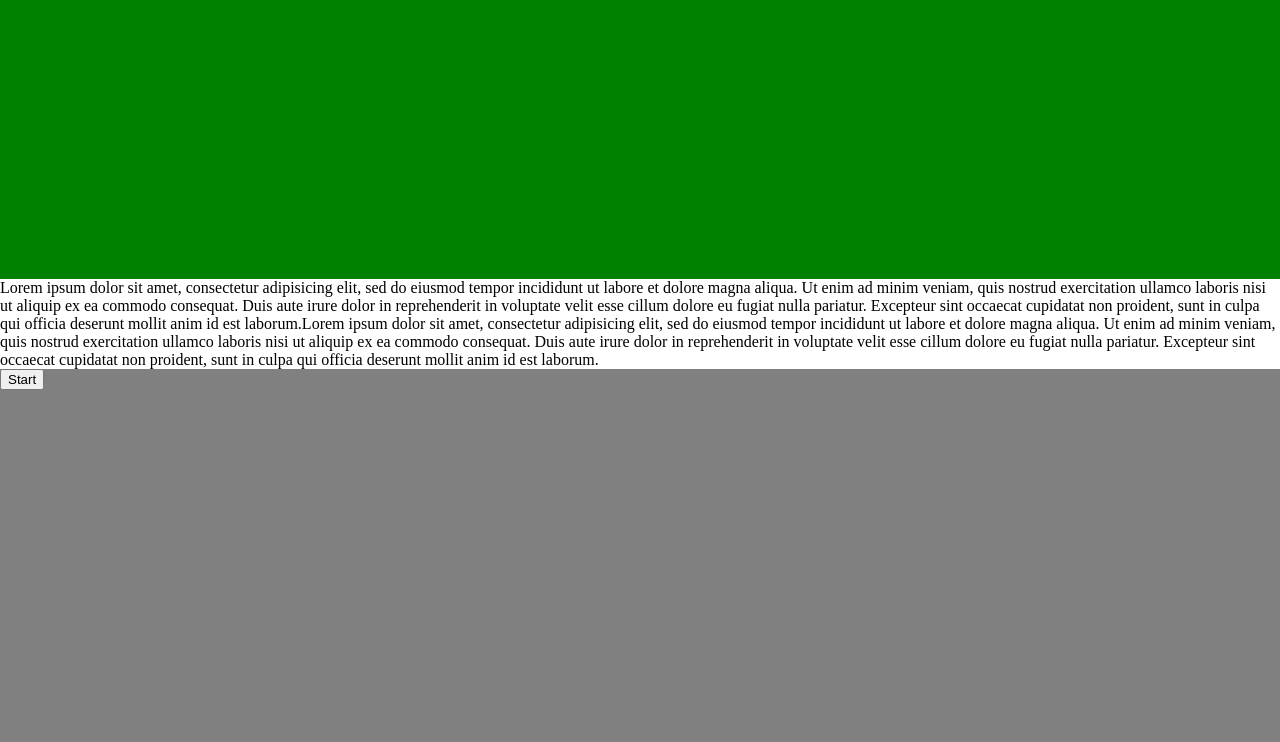
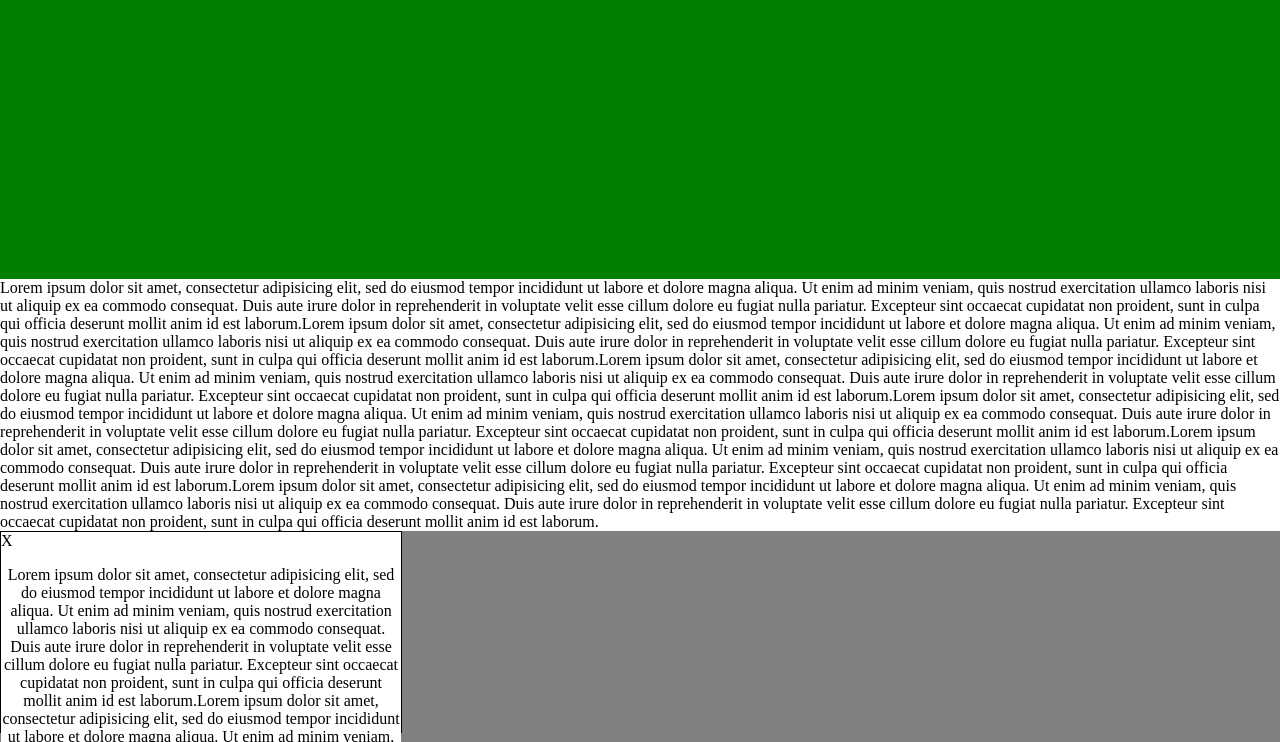
Before and after one commit to mwelshy/workshopmodal, a plain HTML site: page index.html in a window 1280 px wide. Shown: the part 58-800 px from the top of the page. Drawn offline with Linux system fonts and the light colour scheme.

Commit message:
got modal to appear on a delay, and close by user

```diff
--- a/index.html
+++ b/index.html
@@ -37,6 +37,26 @@
 				quis nostrud exercitation ullamco laboris nisi ut aliquip ex ea commodo
 				consequat. Duis aute irure dolor in reprehenderit in voluptate velit esse
 				cillum dolore eu fugiat nulla pariatur. Excepteur sint occaecat cupidatat non
+				proident, sunt in culpa qui officia deserunt mollit anim id est laborum.Lorem ipsum dolor sit amet, consectetur adipisicing elit, sed do eiusmod
+				tempor incididunt ut labore et dolore magna aliqua. Ut enim ad minim veniam,
+				quis nostrud exercitation ullamco laboris nisi ut aliquip ex ea commodo
+				consequat. Duis aute irure dolor in reprehenderit in voluptate velit esse
+				cillum dolore eu fugiat nulla pariatur. Excepteur sint occaecat cupidatat non
+				proident, sunt in culpa qui officia deserunt mollit anim id est laborum.Lorem ipsum dolor sit amet, consectetur adipisicing elit, sed do eiusmod
+				tempor incididunt ut labore et dolore magna aliqua. Ut enim ad minim veniam,
+				quis nostrud exercitation ullamco laboris nisi ut aliquip ex ea commodo
+				consequat. Duis aute irure dolor in reprehenderit in voluptate velit esse
+				cillum dolore eu fugiat nulla pariatur. Excepteur sint occaecat cupidatat non
+				proident, sunt in culpa qui officia deserunt mollit anim id est laborum.Lorem ipsum dolor sit amet, consectetur adipisicing elit, sed do eiusmod
+				tempor incididunt ut labore et dolore magna aliqua. Ut enim ad minim veniam,
+				quis nostrud exercitation ullamco laboris nisi ut aliquip ex ea commodo
+				consequat. Duis aute irure dolor in reprehenderit in voluptate velit esse
+				cillum dolore eu fugiat nulla pariatur. Excepteur sint occaecat cupidatat non
+				proident, sunt in culpa qui officia deserunt mollit anim id est laborum.Lorem ipsum dolor sit amet, consectetur adipisicing elit, sed do eiusmod
+				tempor incididunt ut labore et dolore magna aliqua. Ut enim ad minim veniam,
+				quis nostrud exercitation ullamco laboris nisi ut aliquip ex ea commodo
+				consequat. Duis aute irure dolor in reprehenderit in voluptate velit esse
+				cillum dolore eu fugiat nulla pariatur. Excepteur sint occaecat cupidatat non
 				proident, sunt in culpa qui officia deserunt mollit anim id est laborum.</p>
 
 
@@ -58,12 +78,21 @@
 
 
 
-	<button id="myBtn">Start</button>
 
 	<div id="myModal" class="modal">
 		<div class="modal-content">
-			<span class="close">x</span>
-				<p>Modal Text</p>
+			<span class="close">X</span>
+				<p>Lorem ipsum dolor sit amet, consectetur adipisicing elit, sed do eiusmod
+				tempor incididunt ut labore et dolore magna aliqua. Ut enim ad minim veniam,
+				quis nostrud exercitation ullamco laboris nisi ut aliquip ex ea commodo
+				consequat. Duis aute irure dolor in reprehenderit in voluptate velit esse
+				cillum dolore eu fugiat nulla pariatur. Excepteur sint occaecat cupidatat non
+				proident, sunt in culpa qui officia deserunt mollit anim id est laborum.Lorem ipsum dolor sit amet, consectetur adipisicing elit, sed do eiusmod
+				tempor incididunt ut labore et dolore magna aliqua. Ut enim ad minim veniam,
+				quis nostrud exercitation ullamco laboris nisi ut aliquip ex ea commodo
+				consequat. Duis aute irure dolor in reprehenderit in voluptate velit esse
+				cillum dolore eu fugiat nulla pariatur. Excepteur sint occaecat cupidatat non
+				proident, sunt in culpa qui officia deserunt mollit anim id est laborum.</p>
 		</div>
 	</div>
 
--- a/main.js
+++ b/main.js
@@ -1,8 +1,20 @@
+// // var modal = document.getElementById("myModal");
+// document.getElementById("myBtn").addEventListener("click", displayit);
+
+
 var modal = document.getElementById("myModal");
-document.getElementById("myBtn").addEventListener("onclick", displayit);
+var span = document.getElementsByTagName("span")[0].addEventListener("click", closeit);
 
 function displayit(){
 
-	var modal = document.getElementById("myModal");
+	// var modal = document.getElementById("myModal");
 	modal.style.display = "block";
+
 }
+
+function closeit() {
+	modal.style.display = "none";
+}
+
+
+window.setTimeout(displayit, 3000);
--- a/style.css
+++ b/style.css
@@ -40,13 +40,19 @@ body {
 
 .modal {
 	display: none;
-	width: 200px;
+	position: fixed;
+	width: 400px;
 	height: 200px;
-	background-color: yellow;
+	background-color: white;
+	border: 1px solid black;
 
 }
 
 .modal-content {
-	margin: 15% auto;
-	background-color: yellow;
+	margin: 0 auto;
+	background-color: white;
 }
+
+.modal-content p {
+	text-align:center;
+}
```
